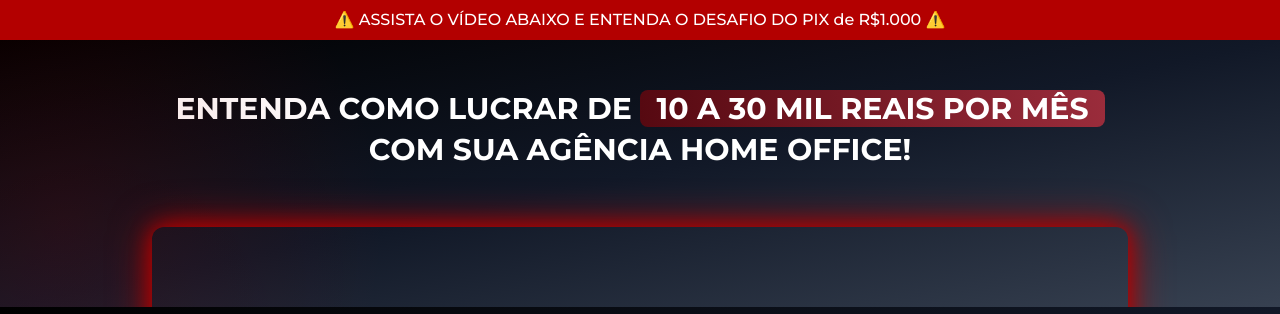
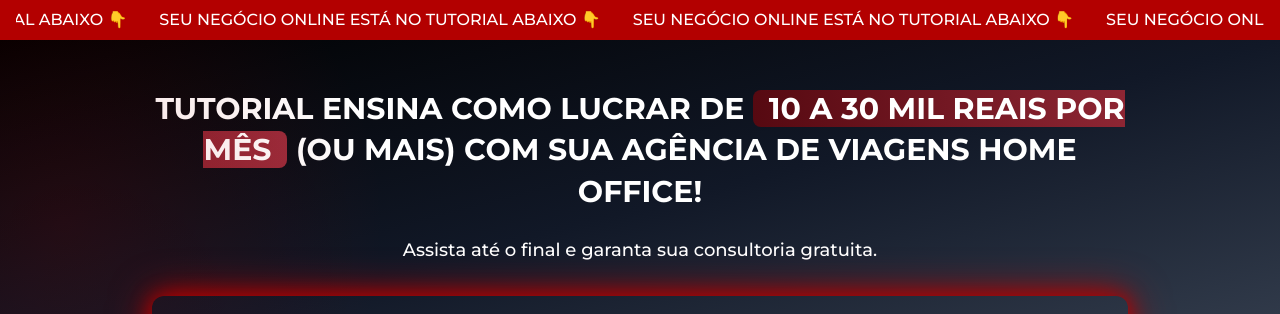
Before and after one commit to pabloalexandrino/aho, a Next.js app: page / in a window 1280 px wide. Shown: the top 314 px of the page. Built offline with nearby package versions, Linux system fonts and the light colour scheme; no server answers; grey boxes are pictures that could not be loaded.

Commit message:
update opened page

```diff
--- a/src/pages/index.tsx
+++ b/src/pages/index.tsx
@@ -76,14 +76,33 @@
             )}
 
             <ParallaxProvider>
-                <Geo />
+                <Geo
+                    text={'SEU NEGÓCIO ONLINE ESTÁ NO TUTORIAL ABAIXO 👇'}
+                    marquee
+                />
                 <Navbar leadRedirect={checkoutLink} logo={false} />
                 <Vsl
                     showButton={showElements}
                     playerComponent={'vturb'}
-                    player={'6552e7f9156f08000920a96b'}
+                    player={'65f0f845c30b6200081effc8'}
                     video={'99583553-0c7c-40d5-b819-534dcd7867b9'}
-                    // showTimer={true}
+                    head={
+                        <>
+                            <h1 className='inline-block my-6 text-xl font-bold text-center uppercase rounded-md md:text-3xl md:leading-snug'>
+                                Tutorial ensina como lucrar de{' '}
+                                <br className='sm:hidden' />
+                                <span className='px-4 font-bold text-white rounded-lg bg-gradient'>
+                                        10 a 30 mil reais por mês
+                                    </span>{' '}
+                                <br className='sm:hidden' /> (ou mais) com
+                                sua Agência de Viagens Home Office!
+                            </h1>
+                            <div className='text-lg text-center text-white'>
+                                Assista até o final e garanta sua
+                                consultoria gratuita.
+                            </div>
+                        </>
+                    }
                 />
 
                 {/*<HiddenElements seconds="0">*/}
```
